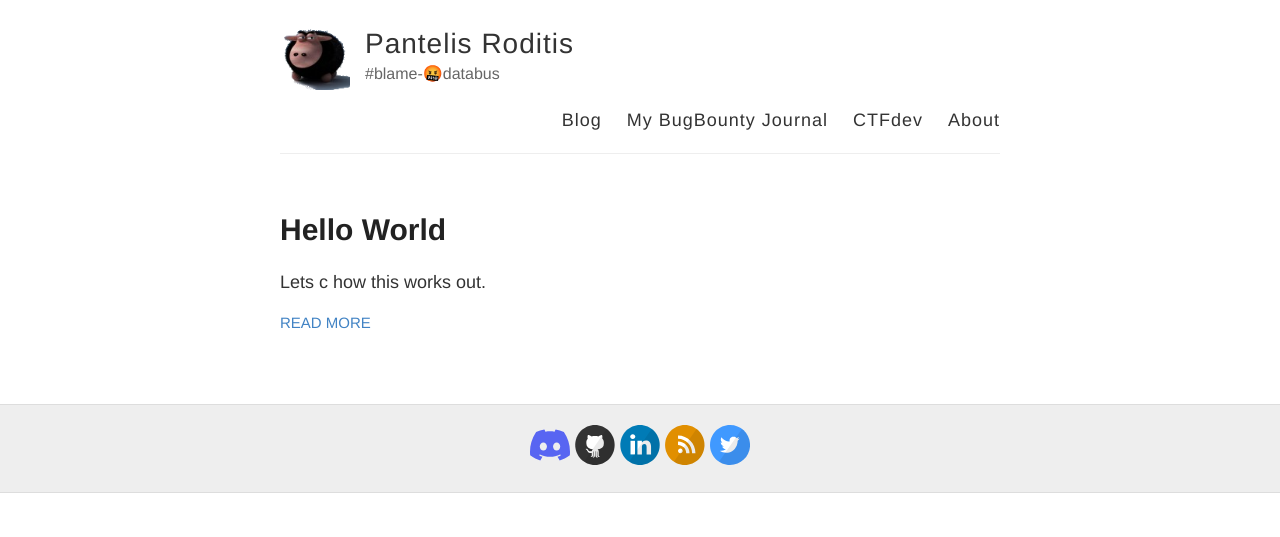
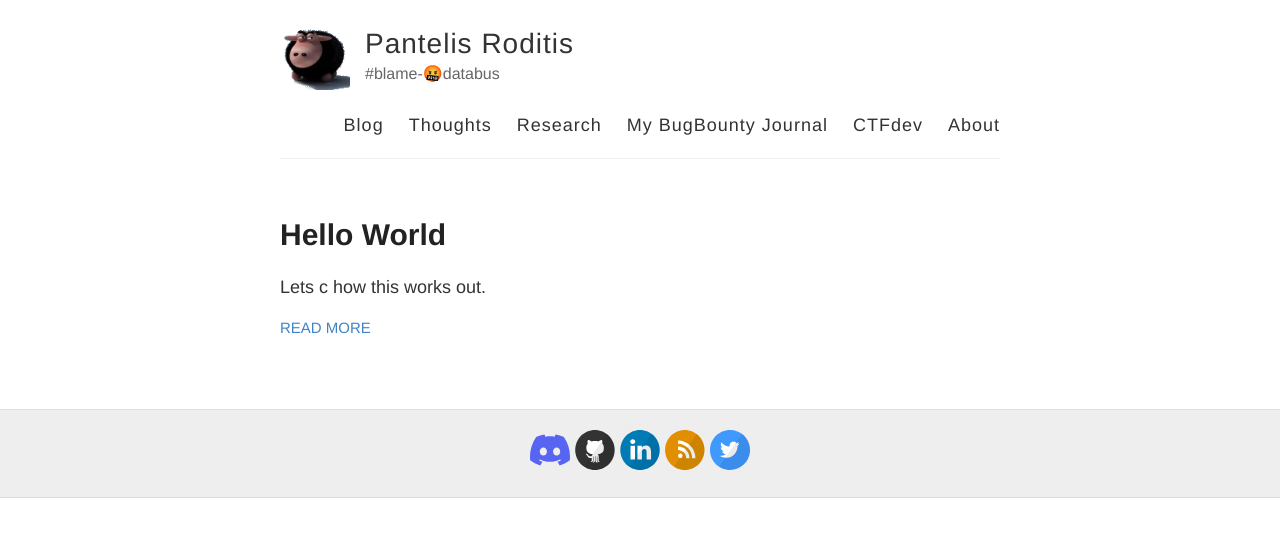
Before and after one commit to proditis/proditis.github.io, a Jekyll site: the page built from index.html, in a window 1280 px wide. Shown: the top 537 px of the page. Built offline with Jekyll 4.4.1, drawn with Linux system fonts in a browser that asks for light colours.

Commit message:
add categories listing

```diff
--- a/_layouts/default.html
+++ b/_layouts/default.html
@@ -28,6 +28,8 @@
 
           <nav>
             <a href="{{ site.baseurl }}/blog/">Blog</a>
+            <a href="{{ site.baseurl }}/thoughts/">Thoughts</a>
+            <a href="{{ site.baseurl }}/research/">Research</a>
             <a href="{{ site.baseurl }}/BugBounty-Journal/" target="_blank">My BugBounty Journal</a>
             <a href="https://proditis.gitbook.io/ctfdev/" target="_blank">CTFdev</a>
             <a href="{{ site.baseurl }}/about">About</a>
```
